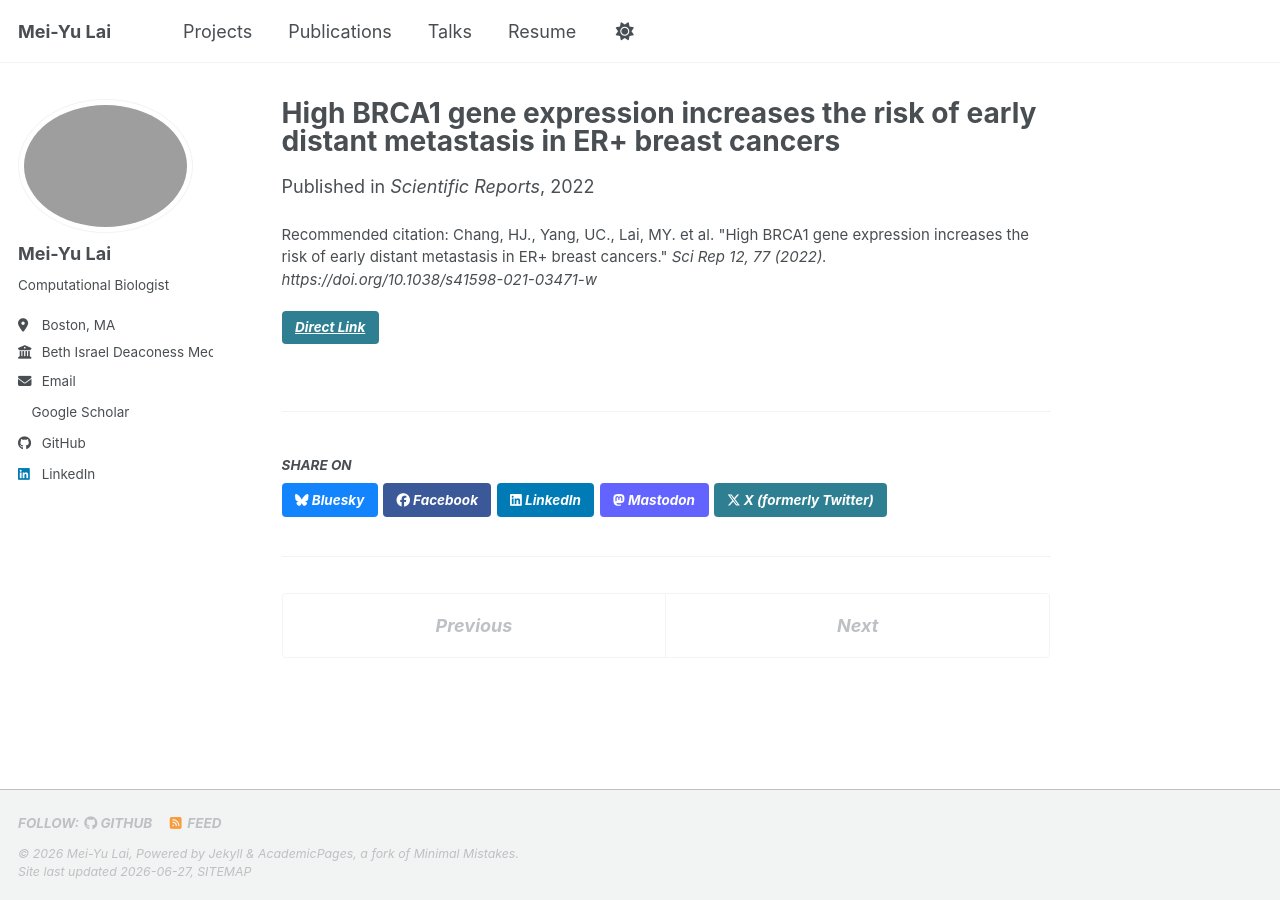
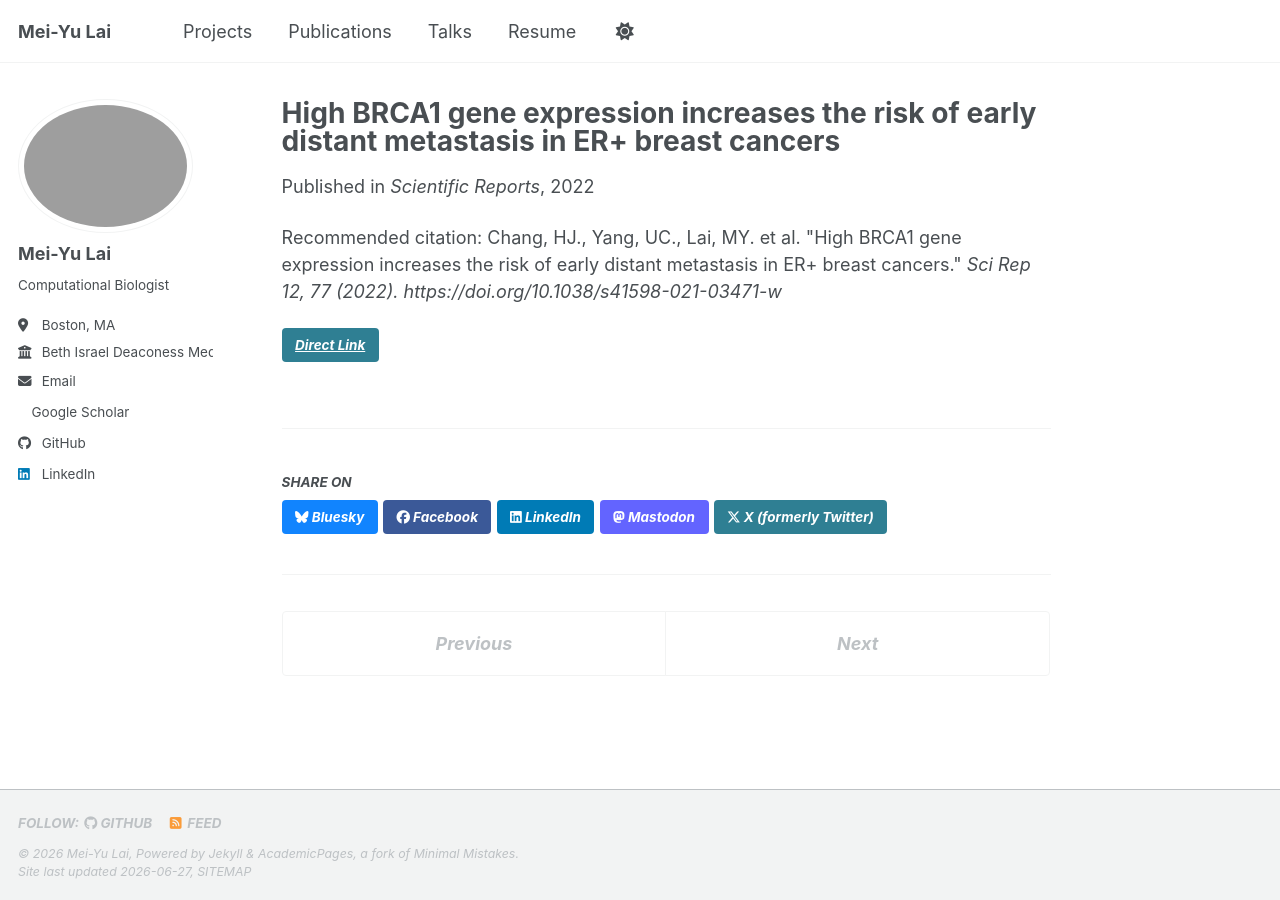
Before and after one commit to mlai22/mlai22.github.io, a Jekyll site: the page built from _publications/2022-BRCA1.md, in a window 1280 px wide. Built offline with Jekyll 4.4.1, drawn with Linux system fonts in a browser that asks for light colours; a style sheet for code colours, icons or effects is not loaded.

Commit message:
update layouts

```diff
--- a/_layouts/single.html
+++ b/_layouts/single.html
@@ -47,30 +47,10 @@ layout: default
       <section class="page__content" itemprop="text">
         {{ content }}
 
-        {% if page.citation and page.paperurl and page.slidesurl and page.bibtexurl %}
-          <p style="font-size: smaller">Recommended citation: {{ page.citation }}<br /><a href="{{ page.paperurl }}">Download Paper</a> | <a href="{{ page.slidesurl }}">Download Slides</a> | <a href="{{ page.bibtexurl }}">Download Bibtex</a></p>
-        {% elsif page.citation and page.paperurl and page.slidesurl %}
-          <p style="font-size: smaller">Recommended citation: {{ page.citation }}<br /><a href="{{ page.paperurl }}">Download Paper</a> | <a href="{{ page.slidesurl }}">Download Slides</a></p>
-        {% elsif page.citation and page.paperurl and page.bibtexurl %}
-          <p style="font-size: smaller">Recommended citation: {{ page.citation }}<br /><a href="{{ page.paperurl }}">Download Paper</a> | <a href="{{ page.bibtexurl }}">Download Bibtex</a></p>
-        {% elsif page.citation and page.paperurl %}
-          <p style="font-size: smaller">Recommended citation: {{ page.citation }}<br /><a href="{{ page.paperurl }}">Download Paper</a></p>
-        {% elsif page.citation and page.slidesurl and page.bibtexurl %}
-          <p style="font-size: smaller">Recommended citation: {{ page.citation }}<br /><a href="{{ page.slidesurl }}">Download Slides</a> | <a href="{{ page.bibtexurl }}">Download Bibtex</a></p>
-        {% elsif page.citation and page.slidesurl %}
-          <p style="font-size: smaller">Recommended citation: {{ page.citation }}<br /><a href="{{ page.slidesurl }}">Download Slides</a></p>
-        {% elsif page.slidesurl and page.bibtexurl %}
-          <p style="font-size: smaller"><a href="{{ page.slidesurl }}">Download Slides</a> | <a href="{{ page.bibtexurl }}">Download Bibtex</a></p>
-        {% elsif page.paperurl and page.bibtexurl %}
-          <p style="font-size: smaller"><a href="{{ page.paperurl }}">Download Paper</a> | <a href="{{ page.bibtexurl }}">Download Bibtex</a></p>
-        {% elsif page.citation and page.bibtexurl %}
-          <p style="font-size: smaller">Recommended citation: {{ page.citation }}<br /><a href="{{ page.bibtexurl }}">Download Bibtex</a></p>
+        {% if page.citation and page.paperurl %}
+          <p>Recommended citation: {{ page.citation }} <a href="{{ page.paperurl }}"><u>{{ page.paperurl }}</u></a></p>
         {% elsif page.citation %}
-          <p style="font-size: smaller">Recommended citation: {{ page.citation }}</p>
-        {% elsif page.slidesurl %}
-          <p style="font-size: smaller"><a href="{{ page.slidesurl }}">Download Slides</a></p>
-        {% elsif page.bibtexurl %}
-          <p style="font-size: smaller"><a href="{{ page.bibtexurl }}">Download Bibtex</a></p>
+          <p>Recommended citation: {{ page.citation }} </p>
         {% endif %}
 
         {% if page.link %}<div><a href="{{ page.link }}" class="btn">{{ site.data.ui-text[site.locale].ext_link_label | default: "Direct Link" }}</a></div>{% endif %}
```
